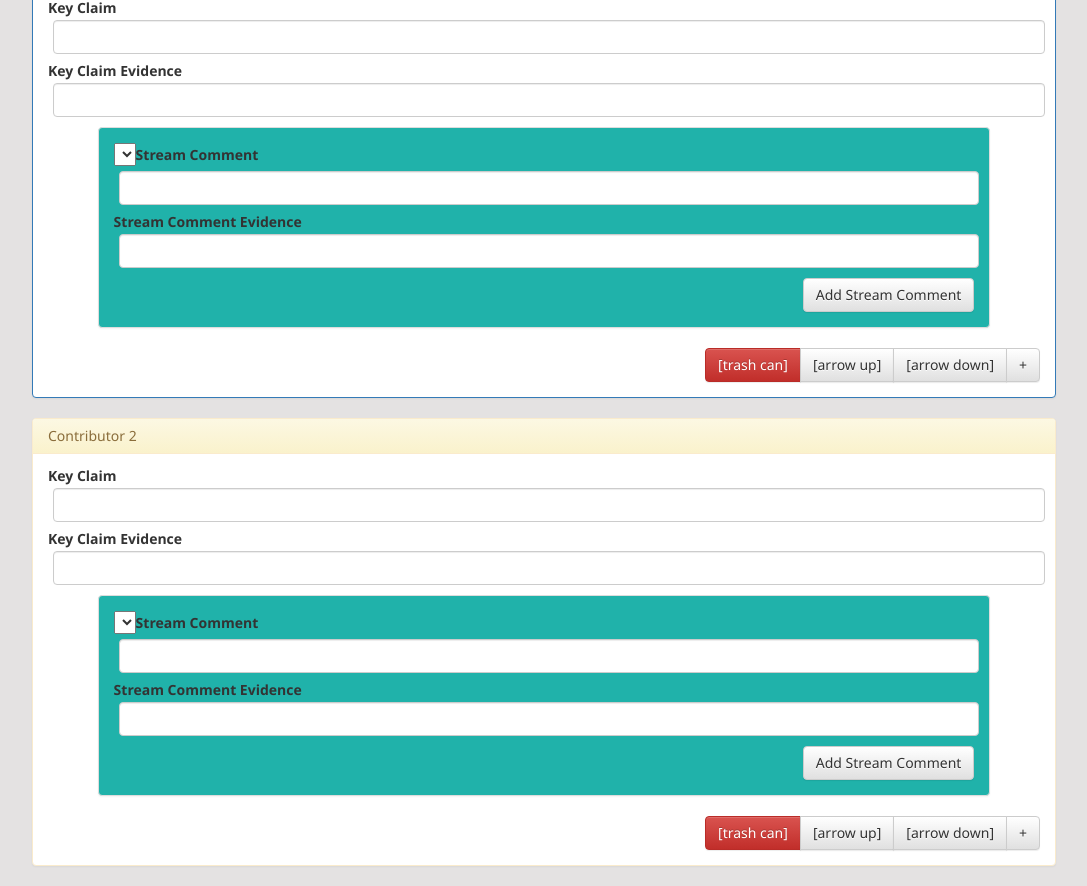
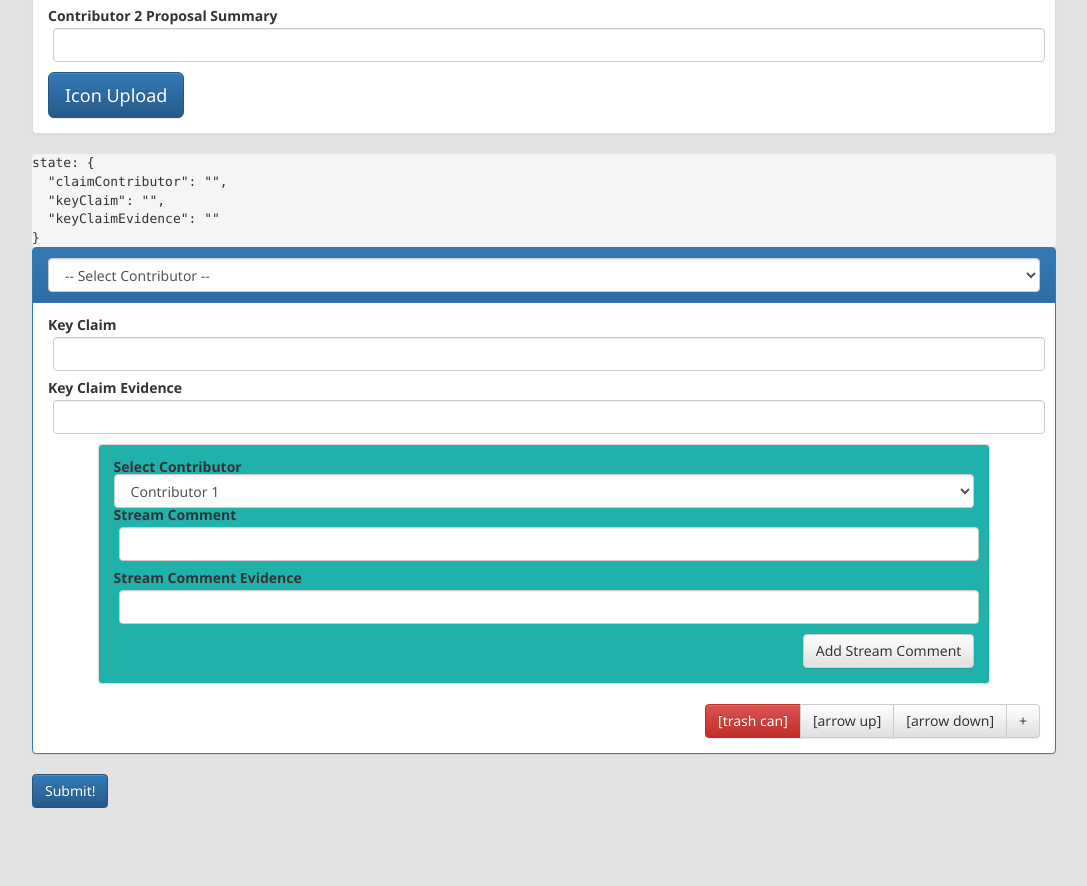
Before and after one commit to prime-hadar-policy-bytes/policy_bytes, a React (Create React App) app: page /topicEdit in a window 1280 px wide. Shown: the part 1240-2126 px from the top of the page, without its empty margins (96-1183 px from the left). After the commit the page ends 2048 px from the top, so only its background shows below. Built offline with nearby package versions, Linux system fonts and the light colour scheme.

Commit message:
Progress on TopicEdit

```diff
--- /dev/null
+++ b/src/components/Admin/TopicEdit/KeyClaimForm.jsx
@@ -0,0 +1,93 @@
+import React, { Component } from 'react'
+import { connect } from 'react-redux'
+
+import { Panel, Tab, Tabs, Button, ButtonGroup, FormGroup, ControlLabel, FormControl } from 'react-bootstrap';
+
+
+export class KeyClaimForm extends Component {
+    constructor (props) {
+        super(props)
+
+        this.state = {
+            claimContributor: '',
+            keyClaim: '',
+            keyClaimEvidence: '',
+
+
+        }
+    }
+
+
+
+//currying function to setState on change of form fields
+handleChange = (event) => {
+    this.setState({
+      [event.target.name]: event.target.value,
+    })
+
+  }
+
+
+
+  render() {
+    return (
+      <div>
+{/* KEY CLAIM INPUTS */}
+
+{/* SHOW STATE ON DOM */}
+          <pre>state: {JSON.stringify(this.state, null, 2)}</pre>
+
+          <Panel bsStyle="primary">
+
+            <Panel.Heading>
+                <FormControl componentClass="select" placeholder="select" name="claimContributor" onChange={this.handleChange}>
+                    <option value="">-- Select Contributor --</option>
+                    <option value="contributor1">Contributor 1</option>
+                    <option value="contributor2">Contributor 2</option>
+                </FormControl>
+            </Panel.Heading>
+
+              <Panel.Body>
+                <ControlLabel>Key Claim</ControlLabel>
+                <FormControl onChange={this.handleChange} name="keyClaim" value={this.state.keyClaim} type="text"/>
+                <ControlLabel>Key Claim Evidence</ControlLabel>
+                <FormControl onChange={this.handleChange} name="keyClaimEvidence" value={this.state.keyClaimEvidence} type="text"/>
+
+{/* STREAM INPUTS */}
+              <Panel className="wireStreamInput">
+                <Panel.Body>
+
+                    <ControlLabel>Select Contributor</ControlLabel>
+                    <FormControl componentClass="select" placeholder="select">
+                        <option value="contributor1">Contributor 1</option>
+                        <option value="contributor2">Contributor 2</option>
+                    </FormControl>
+
+                    <ControlLabel>Stream Comment</ControlLabel>
+                    <FormControl type="text"/>
+                    <ControlLabel>Stream Comment Evidence</ControlLabel>
+                    <FormControl type="text"/>
+                    <Button className="wireCommentButtons">Add Stream Comment</Button>
+                </Panel.Body>
+              </Panel>
+
+              <ButtonGroup className="wireCommentButtons">
+                <Button bsStyle="danger">[trash can]</Button>
+                <Button>[arrow up]</Button>
+                <Button>[arrow down]</Button>
+                <Button className="wireCommentButtons">+</Button>
+              </ButtonGroup>
+            </Panel.Body>
+        </Panel>
+
+      </div>
+    )
+  }
+}
+
+const mapStateToProps = (state) => ({
+
+})
+
+
+export default connect(mapStateToProps)(KeyClaimForm);
--- a/src/components/Admin/TopicEdit/TopicEdit.jsx
+++ b/src/components/Admin/TopicEdit/TopicEdit.jsx
@@ -1,15 +1,48 @@
 import React, { Component } from 'react'
-import PropTypes from 'prop-types'
 import { connect } from 'react-redux'
 
 import Footer from '../../Footer/Footer.jsx'
+import KeyClaimForm from './KeyClaimForm.jsx'
 
 import { Panel, Tab, Tabs, Button, ButtonGroup, FormGroup, ControlLabel, FormControl } from 'react-bootstrap';
 
 export class TopicEdit extends Component {
-  static propTypes = {
-    prop: PropTypes
+  constructor(props) {
+    super(props)
+
+    this.state = {
+      topicTitle: '',
+      topicSummary: '',
+      topicPremise: '',
+      topicReadMore: '',
+      topicCommonGround: '',
+      bio1: '',
+      proposal1: '',
+      bio2: '',
+      proposal2: '',
+
+    }
   }
+
+
+
+//Send local state object to Redux
+  handleSubmit = (event) => {
+    event.preventDefault();
+    console.log('form submit clicked');
+
+  }
+
+//currying function to setState on change of input fields
+handleTextChange = (event) => {
+  this.setState({
+    [event.target.name]: event.target.value,
+  })
+}
+
+
+
+
 
   render() {
     return (
@@ -17,11 +50,16 @@ export class TopicEdit extends Component {
         <div className="wrapper">
           <h1>Topic Edit</h1>
 
+{/* SHOW STATE ON DOM */}
+          <pre>state: {JSON.stringify(this.state, null, 2)}</pre>
+
+          <form action="" onSubmit={this.handleSubmit}>
+
 
             <Panel>
               <Panel.Body>
                 <ControlLabel>Topic Title</ControlLabel>
-                <FormControl type="text"/>
+                <FormControl onChange={this.handleTextChange} name="topicTitle" value={this.state.topicTitle} type="text"/>
                 <Button bsSize="large" bsStyle="primary">Icon Upload</Button>
               </Panel.Body>
             </Panel>
@@ -29,41 +67,41 @@ export class TopicEdit extends Component {
             <Panel>
               <Panel.Body>
                 <ControlLabel>Topic Summary (for archive)</ControlLabel>
-                <FormControl type="text"/>
+                <FormControl onChange={this.handleTextChange} name="topicSummary" value={this.state.topicSummary} type="text"/>
               </Panel.Body>
             </Panel>
 
             <Panel>
               <Panel.Body>
                 <ControlLabel>Topic Premise</ControlLabel>
-                <FormControl type="text"/>
+                <FormControl onChange={this.handleTextChange} name="topicPremise" value={this.state.topicPremise} type="text"/>
                 <ControlLabel>Link to read more?</ControlLabel>
-                <FormControl type="text"/>
+                <FormControl onChange={this.handleTextChange} name="topicReadMore" value={this.state.topicReadMore} type="text"/>
               </Panel.Body>
             </Panel>
 
             <Panel>
               <Panel.Body>
                 <ControlLabel>Common Ground</ControlLabel>
-                <FormControl type="text"/>
+                <FormControl onChange={this.handleTextChange} name="topicCommonGround" value={this.state.commonGround} type="text"/>
               </Panel.Body>
             </Panel>
 
             <Panel>
               <Panel.Body>
                 <ControlLabel>Contributor 1 Bio</ControlLabel>
-                <FormControl type="text"/>
+                <FormControl onChange={this.handleTextChange} name="bio1" value={this.state.bio1} type="text"/>
                 <ControlLabel>Contributor 1 Proposal Summary</ControlLabel>
-                <FormControl type="text"/>
+                <FormControl onChange={this.handleTextChange} name="proposal1" value={this.state.proposal1} type="text"/>
                 <Button bsSize="large" bsStyle="primary">Icon Upload</Button>
               </Panel.Body>
             </Panel>
             <Panel>
               <Panel.Body>
                 <ControlLabel>Contributor 2 Bio</ControlLabel>
-                <FormControl type="text"/>
+                <FormControl onChange={this.handleTextChange} name="bio2" value={this.state.bio2} type="text"/>
                 <ControlLabel>Contributor 2 Proposal Summary</ControlLabel>
-                <FormControl type="text"/>
+                <FormControl onChange={this.handleTextChange} name="proposal2" value={this.state.proposal2} type="text"/>
                 <Button bsSize="large" bsStyle="primary">Icon Upload</Button>
               </Panel.Body>
             </Panel>
@@ -71,83 +109,15 @@ export class TopicEdit extends Component {
 
 
 
-
-{/* KEY CLAIM INPUTS */}
-{/* CONTRIB 1 */}
-
-          <Panel bsStyle="primary">
-            <Panel.Heading>
-              Contributor 1
-            </Panel.Heading>
-
-              <Panel.Body>
-                <ControlLabel>Key Claim</ControlLabel>
-                <FormControl type="text"/>
-                <ControlLabel>Key Claim Evidence</ControlLabel>
-                <FormControl type="text"/>
-
-{/* STREAM INPUTS */}
-              <Panel className="wireStreamInput">
-                <Panel.Body>
-                  <select name="" id="">Contrib Select</select>
-                  <ControlLabel>Stream Comment</ControlLabel>
-                  <FormControl type="text"/>
-                  <ControlLabel>Stream Comment Evidence</ControlLabel>
-                  <FormControl type="text"/>
-                  <Button className="wireCommentButtons">Add Stream Comment</Button>
-                </Panel.Body>
-              </Panel>
-
-              <ButtonGroup className="wireCommentButtons">
-                <Button bsStyle="danger">[trash can]</Button>
-                <Button>[arrow up]</Button>
-                <Button>[arrow down]</Button>
-                <Button className="wireCommentButtons">+</Button>
-              </ButtonGroup>
-            </Panel.Body>
-          </Panel>
-
-{/* CONTRIB 2 */}
-
-          <Panel bsStyle="warning">
-            <Panel.Heading>
-              Contributor 2
-            </Panel.Heading>
-
-              <Panel.Body>
-                <ControlLabel>Key Claim</ControlLabel>
-                <FormControl type="text"/>
-                <ControlLabel>Key Claim Evidence</ControlLabel>
-                <FormControl type="text"/>
-
-{/* STREAM INPUTS */}
-              <Panel className="wireStreamInput">
-                <Panel.Body>
-                  <select name="" id="">Contrib Select</select>
-                  <ControlLabel>Stream Comment</ControlLabel>
-                  <FormControl type="text"/>
-                  <ControlLabel>Stream Comment Evidence</ControlLabel>
-                  <FormControl type="text"/>
-                  <Button className="wireCommentButtons">Add Stream Comment</Button>
-                </Panel.Body>
-              </Panel>
-
-              <ButtonGroup className="wireCommentButtons">
-                <Button bsStyle="danger">[trash can]</Button>
-                <Button>[arrow up]</Button>
-                <Button>[arrow down]</Button>
-                <Button className="wireCommentButtons">+</Button>
-              </ButtonGroup>
-            </Panel.Body>
-          </Panel>
+<KeyClaimForm/>
 
 
 
 
 
 
-
-
+          <Button type="submit" bsStyle="primary">Submit!</Button>
+          </form>
           </div>
 
       </div>
--- a/src/styles/main.css
+++ b/src/styles/main.css
@@ -47,11 +47,10 @@ body {
 }
 
 form {
-    background-color: #dbd5d5;
-    width: 30%;
-    height: 250px;
-    margin: 20px auto;
-    padding: 25px;
+    /* background-color: #dbd5d5; */
+    width: 100%;
+    /* height: 250px; */
+    margin: 0 auto;
     border-radius: 2px;
 }
 
```
